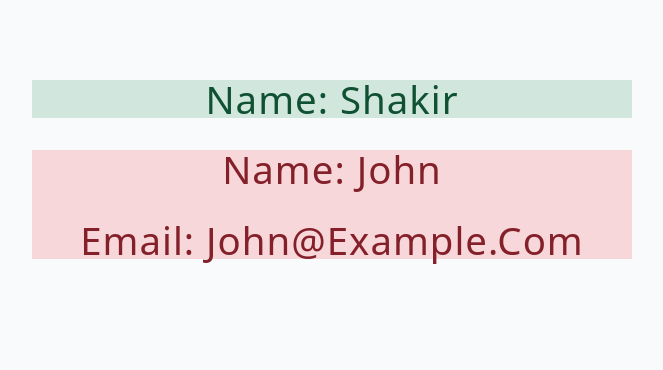
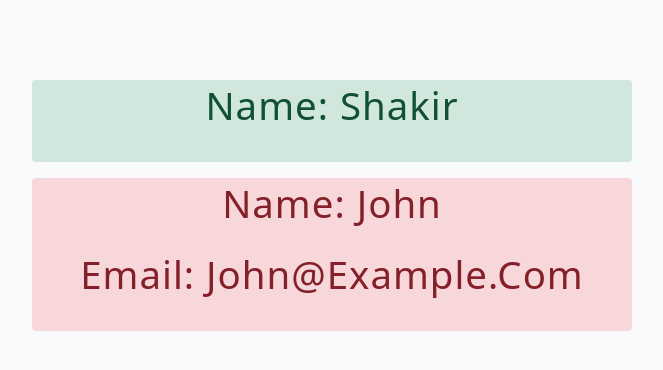
Before and after one commit to Shakir-Hussain12/TypeScript-Practical, a React (Vite) app in the folder typescript-react/: page / in a window 1280 px wide. Shown: the top 370 px of the page, without its empty margins (308-971 px from the left). Built offline with nearby package versions, Linux system fonts and the light colour scheme.

Commit message:
refactoring

```diff
--- a/typescript-react/src/starter/05-challenge/index.tsx
+++ b/typescript-react/src/starter/05-challenge/index.tsx
@@ -16,20 +16,20 @@ type propType = PropsWithChildren<prop1 | prop2>
 function Component(props: propType) {
   if (props.type === 'basic') {
     return (
-      <div className="alert-success">
+      <div className="alert alert-success">
         <h2>Name: {props.name}</h2>
         {props.children}
       </div>
     )
-  } else {
-    return (
-      <div className="alert-danger">
-        <h2>Name: {props.name}</h2>
-        <h2>Email: {props.email}</h2>
-        {props.children}
-      </div>
-    )
   }
+
+  return (
+    <div className="alert alert-danger">
+      <h2>Name: {props.name}</h2>
+      <h2>Email: {props.email}</h2>
+      {props.children}
+    </div>
+  )
 }
 
 export default Component;
```
